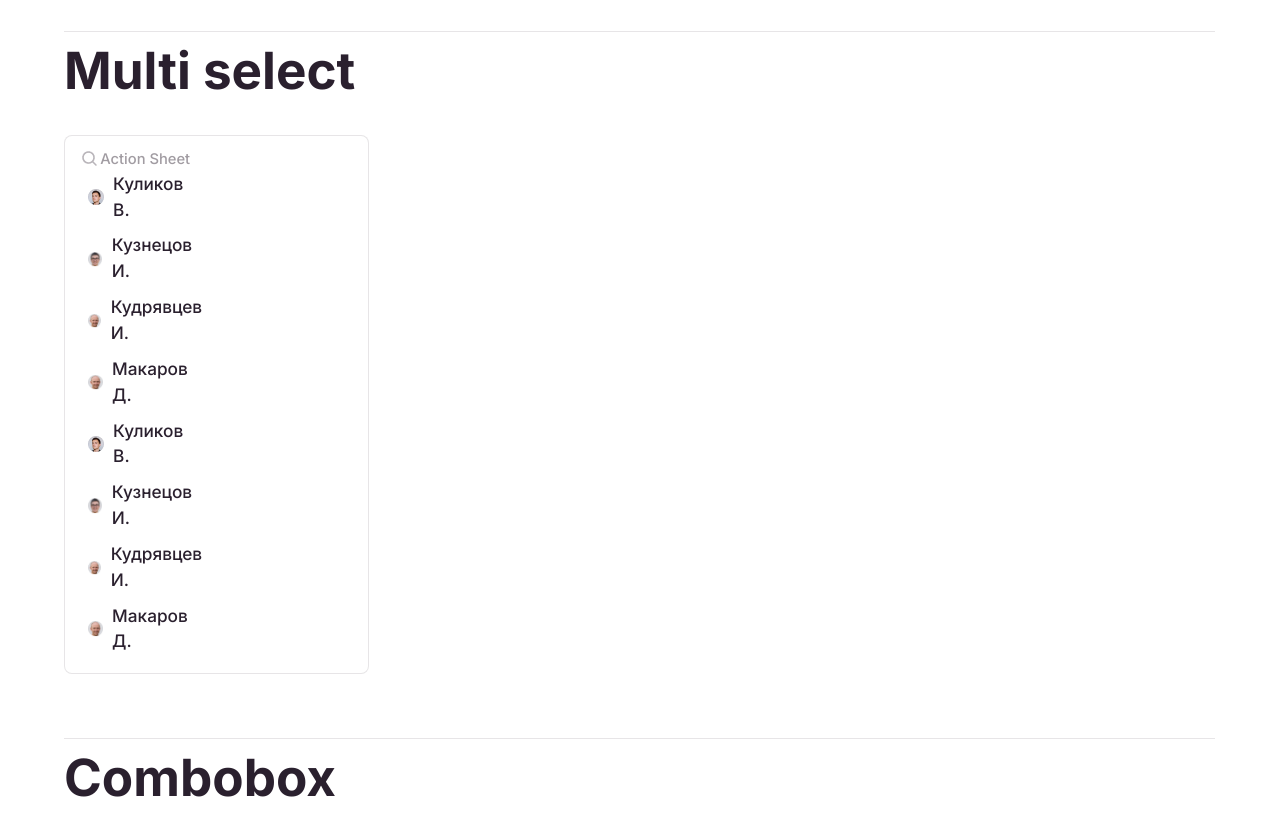
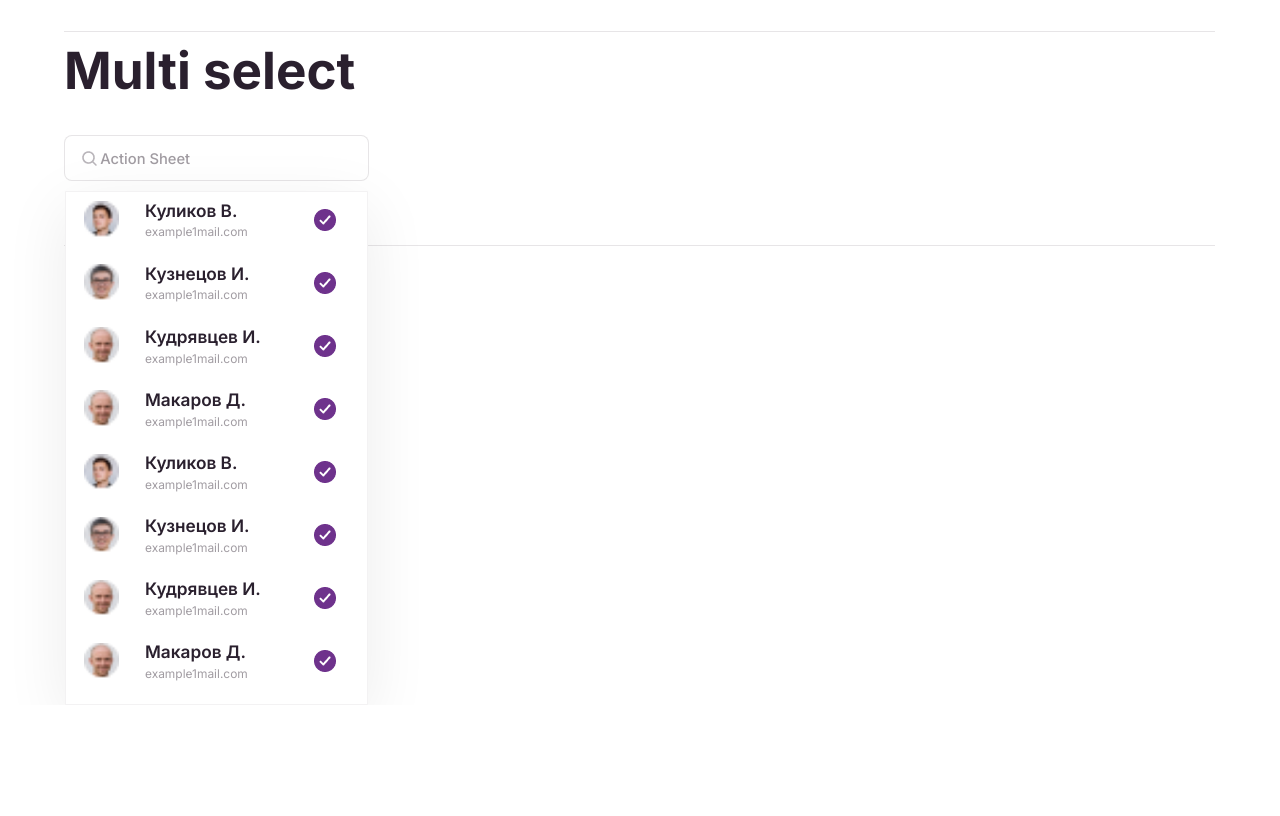
Before and after one commit to LoveBosikova/select-cedro, a React (Vite) app in the folder select/: page / in a window 1280 px wide. Shown: the part 680-1496 px from the top of the page. After the commit the page ends 1385 px from the top, so only its background shows below. Built offline with nearby package versions, Linux system fonts and the light colour scheme.

Commit message:
multi select in progress

```diff
--- a/select/src/App.tsx
+++ b/select/src/App.tsx
@@ -11,6 +11,7 @@ import { multiSelectCorrectData } from './mocks/multiselectMocks';
 
 import ActionSheet from './components/sheetfield/actionSheet';
 import Multiselect from './components/select/selectMulti';
+import ProfileSheet from './components/sheetfield/profileSheet';
 
 function App() {
   // Страничка для презентации всех видов селекта
@@ -81,7 +82,7 @@ function App() {
               isDisabled={false}
               items={multiSelectCorrectData}
               isCustomSheetField={true}
-              customSheetField={ActionSheet}
+              customSheetField={ProfileSheet}
               >
             </Multiselect>
           </li>
--- a/select/src/components/dropdawn/dropdawn.tsx
+++ b/select/src/components/dropdawn/dropdawn.tsx
@@ -23,7 +23,8 @@ export interface IPropsDropdawn {
     items: ISimpleSelectItem[],
     isActive: boolean,
     isCustomSheetField?: boolean,
-    setValue: Dispatch<SetStateAction<ISimpleSelectItem | IMultiSelectData[] | SetStateAction<string>>>,
+    setValue?: Dispatch<SetStateAction<ISimpleSelectItem | IMultiSelectData[] | SetStateAction<string>>>,
+    setInputValue?: Dispatch<SetStateAction<string>>,
     setIsFocused: Dispatch<SetStateAction<boolean>>,
     setCurrentData: Dispatch<SetStateAction<ISimpleSelectItem[]>>,
     CustomSheetField?: ReactNode | React.Component | Element | ReactElement<any, any> | JSX.Element | { key: string; component: (props: IActionSheetProps) => JSX.Element },
@@ -76,7 +77,7 @@ function Dropdawn (props: IPropsDropdawn) {
                     items={items}
                     {...rest}>
                     </SheetField>);
-            }
+                }
                 )
                 }
         </DropDownWrap>
--- a/select/src/components/dropdawn/dropdawnWrap.module.scss
+++ b/select/src/components/dropdawn/dropdawnWrap.module.scss
@@ -50,8 +50,6 @@
     max-width: 100%;
     top: 125%;
     left: 0;
-    height: auto;
-    // max-height: 30vw;
     overflow-y: auto;
     overflow-x: hidden;
     background-color: $white;
@@ -78,3 +76,38 @@
         border: 3px solid transparent;
     }
 }
+
+.multiselectsheet__opened {
+    display:  block;
+    position: absolute;
+    z-index: 10;
+    width: 100%;
+    max-width: 100%;
+    top: 125%;
+    left: 0;
+    overflow-y: auto;
+    overflow-x: hidden;
+    background-color: $white;
+    border: 1px solid $border-dropdawn;
+    border-radius: $border-radius;
+    box-shadow: 0px 16px 64px $shadow-dropdawn;
+    padding: .3vw;
+
+    &::-webkit-scrollbar {
+        width: 6px;
+        height: 70%;
+    }
+
+    &::-webkit-scrollbar-track {
+	    background: $white;
+	    border-radius: 5px;
+    }
+
+    &::-webkit-scrollbar-thumb {
+	    background: $grey-scrollbar;
+	    border-radius: 5px;
+        height: 3%;
+        max-height: 3%;
+        border: 3px solid transparent;
+    }
+}
--- a/select/src/components/dropdawn/dropdawnWrap.tsx
+++ b/select/src/components/dropdawn/dropdawnWrap.tsx
@@ -18,7 +18,8 @@ function DropDownWrap (props: IPropsDropdawn) {
         children,
         ...rest } = props
 
-        console.log(isActive);
+        // console.log(pickDropDownStyle(isActive, type));
+        console.log(isActive, type);
 
     return (
         <ul className={pickDropDownStyle(isActive, type)}>
--- a/select/src/components/select/selectMulti.module.scss
+++ b/select/src/components/select/selectMulti.module.scss
@@ -4,8 +4,7 @@
     display: flex;
     flex-direction: row;
     flex-wrap: wrap;
-
-
+    position: relative;
     outline:none;
     max-width: 100%;
     width: 100%;
@@ -29,6 +28,9 @@
 .input {
     outline:none;
     border: none;
+    width: 7vw;
+    max-width: 100%;
+    // min-width: max-content;
     &::placeholder {
         font-family: "Inter", sans-serif;
         color: $black-placeholder;
--- a/select/src/components/select/selectMulti.tsx
+++ b/select/src/components/select/selectMulti.tsx
@@ -33,16 +33,11 @@ function Multiselect (props: ISelectProps) {
         ...rest
         } = props
 
-        // console.log(items);
-
     // Значение поисковой строки
     const [ inputValue, setInputValue] = useState<string>('')
 
     // Выбранные значения
-    const [ selectedItems, setSelectedItems ] = useState<ISimpleSelectItem | IMultiSelectData[]>([])
-
-    // Подходящие значения инпута
-    const [ currentData, setCurrentData ] = useState(items)
+    const [ selectedItems, setSelectedItems ] = useState<IMultiSelectData[]>([])
 
     // В фокусе ли селект
     const [ isFocused, setIsFocused] = useState<boolean>(false)
@@ -62,9 +57,6 @@ function Multiselect (props: ISelectProps) {
     const handleBlur = () => {
         setIsFocused(false);
     };
-
-    console.log(currentData);
-
 
         return (
             <div className={style.multiselectContainer}>
@@ -96,13 +88,14 @@ function Multiselect (props: ISelectProps) {
                     <Dropdawn
                         type={type}
                         value={inputValue}
-                        items={currentData}
+                        items={items}
                         isActive={true}
                         setIsFocused={setIsFocused}
-                        setValue={setInputValue}
-                        setCurrentData={setCurrentData}
+                        setInputValue={setInputValue}
                         isCustomSheetField={isCustomSheetField}
                         CustomSheetField={customSheetField}
+                        selectedItems={selectedItems}
+                        setSelectedItems={setSelectedItems}
                         {...rest}>
                     </Dropdawn>)}
             </div>
--- /dev/null
+++ b/select/src/components/sheetfield/profileSheet.module.scss
@@ -0,0 +1,69 @@
+@import '../../styles/variables.scss';
+
+.customSheet {
+    width: 100%;
+    max-width: 100%;
+    font-size: $font-size-15;
+    display: flex;
+    flex-direction: row;
+    justify-content: flex-start;
+    align-items: center;
+    padding: 0.6% 5% 6% 4.9%;
+
+    cursor: pointer;
+
+    &:hover {
+        background-color: $sheetfielf-hover;
+    }
+}
+
+.lettersWrap {
+    width: 13%;
+    max-width: 13%;
+    height: 100%;
+    max-height: 100%;
+    margin-right: 10%;
+}
+
+.letters {
+    width: 100%;
+    max-width: 100%;
+}
+
+.value {
+    font-weight:  600;
+    color: $black;
+}
+
+.email {
+    color: $black-placeholder;
+    font-size: $font-size-13;
+}
+
+.type {
+    font-size: $font-size-13;
+    color: $black-placeholder;
+}
+
+.boxWrap {
+
+    margin-left: auto;
+    width: 13%;
+    max-width: 13%;
+    height: 100%;
+    max-height: 100%;
+
+    &__hidden {
+        margin-left: auto;
+        opacity: 0;
+        will-change: opacity;
+        transition: background-color 150ms ease-in-out;
+    }
+
+    &__visible {
+        margin-left: auto;
+        opacity: 100%;
+        will-change: opacity;
+        transition: background-color 150ms ease-in-out;
+    }
+}
--- /dev/null
+++ b/select/src/components/sheetfield/profileSheet.tsx
@@ -0,0 +1,61 @@
+import { IMultiSelectData } from '../../mocks/multiselectMocks';
+import style from './profileSheet.module.scss';
+import React, { Dispatch, SetStateAction } from 'react';
+import IconBox from '../../assets/icon-box.png';
+import { ISimpleSelectItem } from '../select/select';
+
+export interface IMultiSelectSheetProps {
+    item?: IMultiSelectData,
+    items?: IMultiSelectData[],
+    isCustomSheetField?: boolean,
+    value?: string,
+    setValue?: Dispatch<SetStateAction<IMultiSelectData>>,
+    setInputValue: Dispatch<SetStateAction<string>>,
+    setIsFocused: Dispatch<SetStateAction<boolean>>,
+    selectedItems?: IMultiSelectData[],
+    setSelectedItems: React.Dispatch<React.SetStateAction<IMultiSelectData[]>>,
+    isPadding: boolean
+}
+
+function ProfileSheet (props: IMultiSelectSheetProps) {
+
+    const {
+        item,
+        items,
+        value,
+        setInputValue,
+        setIsFocused,
+        selectedItems = [],
+        setSelectedItems
+    } = props;
+
+    function handleClick () {
+        if (item) {
+            setInputValue('');
+            console.log(selectedItems, item);
+            // const newSelectedItems = selectedItems?.push(item)
+            setSelectedItems(selectedItems.push(item))
+        }
+        setIsFocused(false)
+    }
+
+    return (
+        <React.Fragment>
+        <li className={style.customSheet} onClick={handleClick}>
+            <picture className={style.lettersWrap}>
+                <img className={style.letters} src={item?.src} alt={item?.value} />
+            </picture>
+            <div className={style.textWrap}>
+                <h3 className={style.value}>{item?.value}</h3>
+                <p className={style.email}>{item?.email}</p>
+            </div>
+            {/* <picture className={(item?.id === value?.id && item?.value === value?.value) ? style.boxWrap__visible : style.boxWrap__hidden}> */}
+            <picture className={style.boxWrap}>
+                <img className={style.box} src={IconBox} alt='Icon Box' />
+            </picture>
+        </li>
+        </React.Fragment>
+        )
+}
+
+export default ProfileSheet
--- a/select/src/mocks/multiselectMocks.tsx
+++ b/select/src/mocks/multiselectMocks.tsx
@@ -5,6 +5,7 @@ import avatar3 from '../assets/Avatar3.png'
 export interface IMultiSelectData {
     id:  number |  undefined,
     value: string,
+    email: string,
     src: string,
 }
 
@@ -12,41 +13,49 @@ export const multiSelectCorrectData: IMultiSelectData[] = [
     {
         id: 0,
         value: 'Куликов В.',
+        email: 'example1mail.com',
         src: avatar1,
     },
     {
         id: 1,
         value: 'Кузнецов И.',
+        email: 'example1mail.com',
         src: avatar2,
     },
     {
         id: 2,
         value: 'Кудрявцев И.',
+        email: 'example1mail.com',
         src: avatar3,
     },
     {
         id: 3,
         value: 'Макаров Д.',
+        email: 'example1mail.com',
         src: avatar3,
     },
     {
         id: 4,
         value: 'Куликов В.',
+        email: 'example1mail.com',
         src: avatar1,
     },
     {
         id: 5,
         value: 'Кузнецов И.',
+        email: 'example1mail.com',
         src: avatar2,
     },
     {
         id: 6,
         value: 'Кудрявцев И.',
+        email: 'example1mail.com',
         src: avatar3,
     },
     {
         id: 7,
         value: 'Макаров Д.',
+        email: 'example1mail.com',
         src: avatar3,
     },
 ]
--- a/select/src/utils/pickDropDownStyle.ts
+++ b/select/src/utils/pickDropDownStyle.ts
@@ -11,6 +11,8 @@ const pickDropDownStyle = (isActive: boolean, type: string) => {
         return style.dropdawn__opened
     } else if (isActive && type===TYPES.ACTIONSHEET) {
         return style.actionsheet__opened
+    } else if (isActive && type===TYPES.MULTISELECT) {
+        return style.multiselectsheet__opened
     }
 }
 
```
Also changed, not shown: select/src/assets/icon-box-disabled.png (added).
